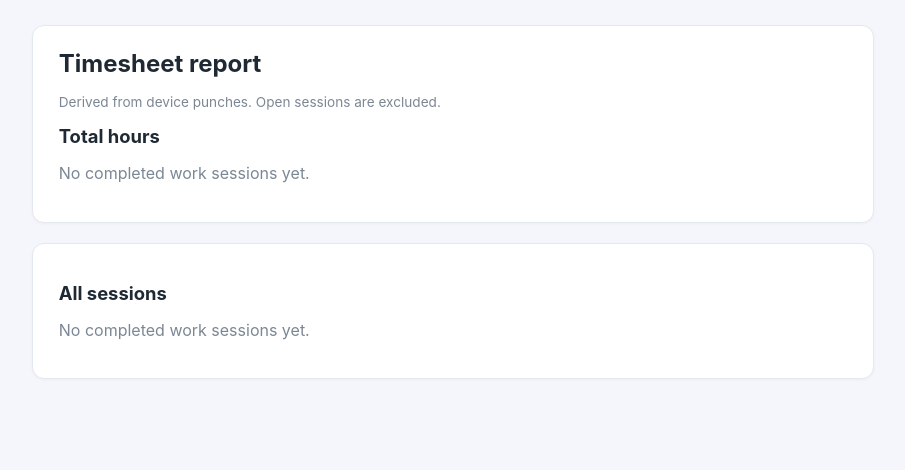
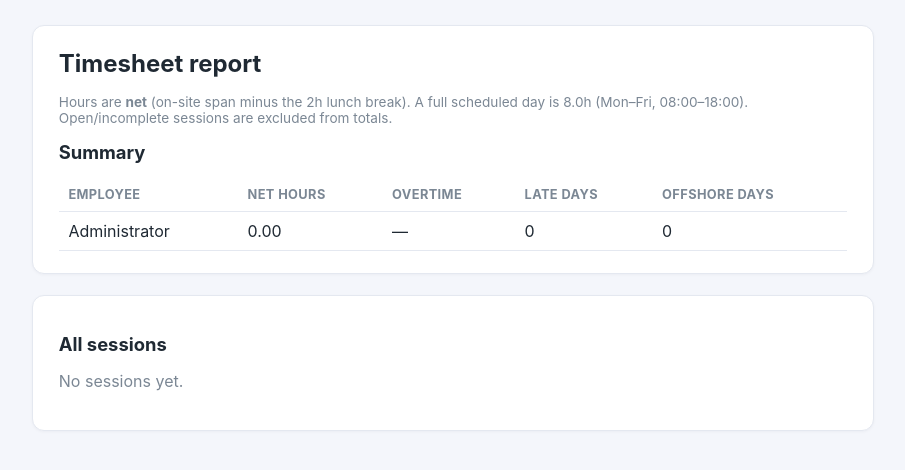
Before and after one commit to iabdoulazizabba-source/C.CODE, a Flask app: page /reports in a window 1280 px wide. Shown: the part 52-522 px from the top of the page, without its empty margins (187-1092 px from the left). Run offline with Flask 3, Linux system fonts and the light colour scheme; a user stored in the database is signed in; data comes from the database, SQL or seed files in the repository; data that the repository does not hold is empty.

Commit message:
Add work schedule with net hours and late/early/overtime flags
Phase 2: encode the Mon-Fri 08:00-18:00 schedule with a 12:00-14:00
lunch break (8 net hours/day).

- schedule.py: Schedule dataclass (env-overridable) computing net hours
  (gross span minus break overlap), expected hours, overtime, and the
  late / early-leave checks with a configurable grace period.
- models.py: Session gains net_hours, overtime_hours, is_late,
  lateness_minutes, is_early_leave (raw .hours kept as the on-site span).
- Reports now summarise net hours, overtime, late-day and offshore-day
  counts per employee and badge each session; dashboard/detail show net
  hours + flags.
- Tests for break deduction, flags, and Session integration (21 passing).
  Verified on live data (e.g. Damien 410h gross -> 330h net).

Co-Authored-By: Claude Opus 4.8 <noreply@anthropic.com>

```diff
--- a/app.py
+++ b/app.py
@@ -45,6 +45,7 @@ from models import (
     sync_from_device,
     utcnow,
 )
+from schedule import DEFAULT_SCHEDULE
 
 login_manager = LoginManager()
 login_manager.login_view = "login"
@@ -460,17 +461,34 @@ def register_routes(app):
         )
 
         rows = []
-        totals = defaultdict(float)
+        summary = []
         for person in people:
+            net = ot = 0.0
+            late_days = 0
             for session in person.sessions():
+                rows.append((person.full_name, session))
                 if session.is_open:
                     continue
-                rows.append((person.full_name, session))
-                totals[person.full_name] += session.hours
+                net += session.net_hours
+                ot += session.overtime_hours
+                if session.is_late:
+                    late_days += 1
+            summary.append({
+                "name": person.full_name,
+                "net": round(net, 2),
+                "overtime": round(ot, 2),
+                "late_days": late_days,
+                "offshore_days": person.offshore_days,
+            })
 
         rows.sort(key=lambda r: r[1].clock_in, reverse=True)
-        totals = dict(sorted(totals.items()))
-        return render_template("reports.html", rows=rows, totals=totals)
+        summary.sort(key=lambda s: s["name"])
+        return render_template(
+            "reports.html",
+            rows=rows,
+            summary=summary,
+            expected_hours=DEFAULT_SCHEDULE.expected_hours,
+        )
 
 
 def _link_existing_punches(user):
--- a/models.py
+++ b/models.py
@@ -12,6 +12,8 @@ from datetime import date, datetime, timezone
 from flask_login import UserMixin
 from flask_sqlalchemy import SQLAlchemy
 from werkzeug.security import check_password_hash, generate_password_hash
+
+from schedule import DEFAULT_SCHEDULE
 
 db = SQLAlchemy()
 
@@ -139,7 +141,12 @@ class OffshoreMission(db.Model):
 
 
 class Session:
-    """A derived clock-in / clock-out pair (not stored in the DB)."""
+    """A derived clock-in / clock-out pair (not stored in the DB).
+
+    ``hours`` is the raw on-site span; ``net_hours`` deducts the scheduled
+    lunch break and is the figure used for pay. Flags (late, early leave,
+    overtime) come from the active work schedule.
+    """
 
     def __init__(self, clock_in, clock_out=None):
         self.clock_in = clock_in
@@ -150,10 +157,36 @@ class Session:
         return self.clock_out is None
 
     @property
+    def date(self):
+        return self.clock_in.date()
+
+    @property
     def hours(self):
         if self.clock_out is None:
             return 0.0
         return round((self.clock_out - self.clock_in).total_seconds() / 3600, 2)
+
+    @property
+    def net_hours(self):
+        if self.clock_out is None:
+            return 0.0
+        return DEFAULT_SCHEDULE.net_hours(self.clock_in, self.clock_out)
+
+    @property
+    def overtime_hours(self):
+        return DEFAULT_SCHEDULE.overtime_hours(self.net_hours)
+
+    @property
+    def is_late(self):
+        return DEFAULT_SCHEDULE.is_late(self.clock_in)
+
+    @property
+    def lateness_minutes(self):
+        return DEFAULT_SCHEDULE.lateness_minutes(self.clock_in)
+
+    @property
+    def is_early_leave(self):
+        return (not self.is_open) and DEFAULT_SCHEDULE.is_early_leave(self.clock_out)
 
 
 def dedupe_times(times, window_minutes=DEFAULT_DEDUP_MINUTES):
--- /dev/null
+++ b/schedule.py
@@ -0,0 +1,91 @@
+"""Work-schedule rules used to compute net hours and attendance flags.
+
+Default reflects the configured schedule: Monday-Friday, 08:00-18:00, with an
+unpaid 12:00-14:00 lunch break (so a full day is 8 net hours). Every value can
+be overridden with environment variables (see ``DEFAULT_SCHEDULE`` below).
+"""
+
+import os
+from dataclasses import dataclass
+from datetime import datetime, time, timedelta
+
+
+def _parse_time(value, default):
+    try:
+        hh, mm = value.split(":")
+        return time(int(hh), int(mm))
+    except (ValueError, AttributeError):
+        return default
+
+
+def _mins(t):
+    return t.hour * 60 + t.minute
+
+
+@dataclass(frozen=True)
+class Schedule:
+    work_days: frozenset = frozenset({0, 1, 2, 3, 4})  # Mon=0 .. Sun=6
+    start: time = time(8, 0)
+    end: time = time(18, 0)
+    break_start: time = time(12, 0)
+    break_end: time = time(14, 0)
+    late_grace_minutes: int = 10
+
+    # --- day classification ---
+    def is_workday(self, day):
+        return day.weekday() in self.work_days
+
+    @property
+    def break_hours(self):
+        return (_mins(self.break_end) - _mins(self.break_start)) / 60
+
+    @property
+    def expected_hours(self):
+        """Net hours in a full scheduled day (gross span minus the break)."""
+        gross = (_mins(self.end) - _mins(self.start)) / 60
+        return round(gross - self.break_hours, 2)
+
+    # --- hours ---
+    def break_overlap_hours(self, start_dt, end_dt):
+        """Hours of the lunch break that fall inside [start_dt, end_dt]."""
+        b_start = datetime.combine(start_dt.date(), self.break_start)
+        b_end = datetime.combine(start_dt.date(), self.break_end)
+        overlap = (min(end_dt, b_end) - max(start_dt, b_start)).total_seconds()
+        return max(0.0, overlap / 3600)
+
+    def net_hours(self, start_dt, end_dt):
+        gross = (end_dt - start_dt).total_seconds() / 3600
+        return round(max(0.0, gross - self.break_overlap_hours(start_dt, end_dt)), 2)
+
+    def overtime_hours(self, net):
+        return round(max(0.0, net - self.expected_hours), 2)
+
+    # --- flags ---
+    def _late_limit(self, day):
+        return datetime.combine(day, self.start) + timedelta(
+            minutes=self.late_grace_minutes
+        )
+
+    def is_late(self, first_in):
+        return first_in > self._late_limit(first_in.date())
+
+    def lateness_minutes(self, first_in):
+        limit = self._late_limit(first_in.date())
+        if first_in <= limit:
+            return 0
+        return int((first_in - limit).total_seconds() // 60)
+
+    def is_early_leave(self, last_out):
+        limit = datetime.combine(last_out.date(), self.end) - timedelta(
+            minutes=self.late_grace_minutes
+        )
+        return last_out < limit
+
+
+DEFAULT_SCHEDULE = Schedule(
+    start=_parse_time(os.environ.get("WORK_START"), time(8, 0)),
+    end=_parse_time(os.environ.get("WORK_END"), time(18, 0)),
+    break_start=_parse_time(os.environ.get("BREAK_START"), time(12, 0)),
+    break_end=_parse_time(os.environ.get("BREAK_END"), time(14, 0)),
+    late_grace_minutes=int(os.environ.get("LATE_GRACE_MINUTES", "10")),
+)
--- a/static/style.css
+++ b/static/style.css
@@ -125,6 +125,11 @@ table form { margin: 0; }
 }
 .badge-admin { background: #e7f5ff; color: var(--brand); }
 .badge-employee { background: #f1f3f5; color: var(--muted); }
+.badge-late { background: #fff0f0; color: var(--danger); }
+.badge-early { background: #fff4e6; color: #e8590c; }
+.badge-ot { background: #ebfbee; color: var(--ok); }
+.badge-open { background: #f1f3f5; color: var(--muted); }
+.badge + .badge { margin-left: 0.25rem; }
 
 .muted { color: var(--muted); }
 .small { font-size: 0.85rem; }
--- a/templates/reports.html
+++ b/templates/reports.html
@@ -3,20 +3,35 @@
 {% block content %}
 <div class="card">
   <h1>Timesheet report</h1>
-  <p class="muted small">Derived from device punches. Open sessions are excluded.</p>
+  <p class="muted small">
+    Hours are <strong>net</strong> (on-site span minus the {{ "%.0f"|format(2) }}h
+    lunch break). A full scheduled day is {{ "%.1f"|format(expected_hours) }}h
+    (Mon–Fri, 08:00–18:00). Open/incomplete sessions are excluded from totals.
+  </p>
 
-  <h2>Total hours</h2>
-  {% if totals %}
+  <h2>Summary</h2>
+  {% if summary %}
   <table>
-    <thead><tr><th>Employee</th><th>Total hours</th></tr></thead>
+    <thead>
+      <tr>
+        <th>Employee</th><th>Net hours</th><th>Overtime</th>
+        <th>Late days</th><th>Offshore days</th>
+      </tr>
+    </thead>
     <tbody>
-      {% for name, hours in totals.items() %}
-      <tr><td>{{ name }}</td><td>{{ "%.2f"|format(hours) }}</td></tr>
+      {% for s in summary %}
+      <tr>
+        <td>{{ s.name }}</td>
+        <td>{{ "%.2f"|format(s.net) }}</td>
+        <td>{% if s.overtime %}<strong>{{ "%.2f"|format(s.overtime) }}</strong>{% else %}—{% endif %}</td>
+        <td>{% if s.late_days %}<span class="badge badge-late">{{ s.late_days }}</span>{% else %}0{% endif %}</td>
+        <td>{{ s.offshore_days }}</td>
+      </tr>
       {% endfor %}
     </tbody>
   </table>
   {% else %}
-  <p class="muted">No completed work sessions yet.</p>
+  <p class="muted">No data yet.</p>
   {% endif %}
 </div>
 
@@ -25,21 +40,31 @@
   {% if rows %}
   <table>
     <thead>
-      <tr><th>Employee</th><th>Clock in</th><th>Clock out</th><th>Hours</th></tr>
+      <tr>
+        <th>Employee</th><th>Date</th><th>In</th><th>Out</th>
+        <th>Net h</th><th>Flags</th>
+      </tr>
     </thead>
     <tbody>
       {% for name, s in rows %}
       <tr>
         <td>{{ name }}</td>
-        <td>{{ s.clock_in.strftime("%Y-%m-%d %H:%M") }}</td>
-        <td>{{ s.clock_out.strftime("%Y-%m-%d %H:%M") }}</td>
-        <td>{{ "%.2f"|format(s.hours) }}</td>
+        <td>{{ s.clock_in.strftime("%Y-%m-%d") }}</td>
+        <td>{{ s.clock_in.strftime("%H:%M") }}</td>
+        <td>{% if s.is_open %}<em>—</em>{% else %}{{ s.clock_out.strftime("%H:%M") }}{% endif %}</td>
+        <td>{{ "%.2f"|format(s.net_hours) }}</td>
+        <td>
+          {% if s.is_open %}<span class="badge badge-open">incomplete</span>{% endif %}
+          {% if s.is_late %}<span class="badge badge-late" title="{{ s.lateness_minutes }} min late">late</span>{% endif %}
+          {% if s.is_early_leave %}<span class="badge badge-early">left early</span>{% endif %}
+          {% if s.overtime_hours %}<span class="badge badge-ot">+{{ "%.1f"|format(s.overtime_hours) }}h OT</span>{% endif %}
+        </td>
       </tr>
       {% endfor %}
     </tbody>
   </table>
   {% else %}
-  <p class="muted">No completed work sessions yet.</p>
+  <p class="muted">No sessions yet.</p>
   {% endif %}
 </div>
 {% endblock %}
```
Also changed, not shown: templates/dashboard.html (+6 -2 lines), templates/employee_detail.html (+9 -2 lines), test_attendance.py (+33 -0 lines), README.md.
